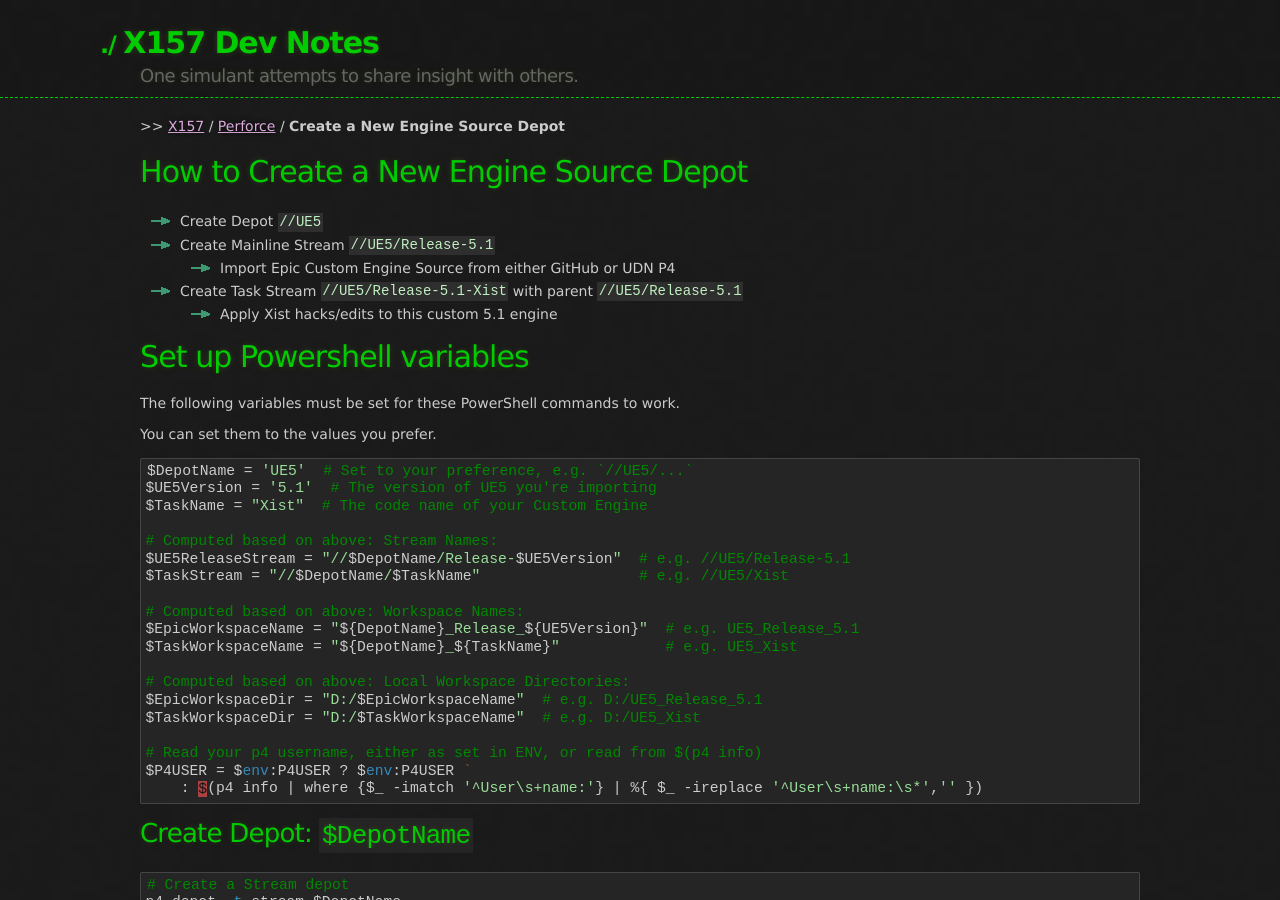
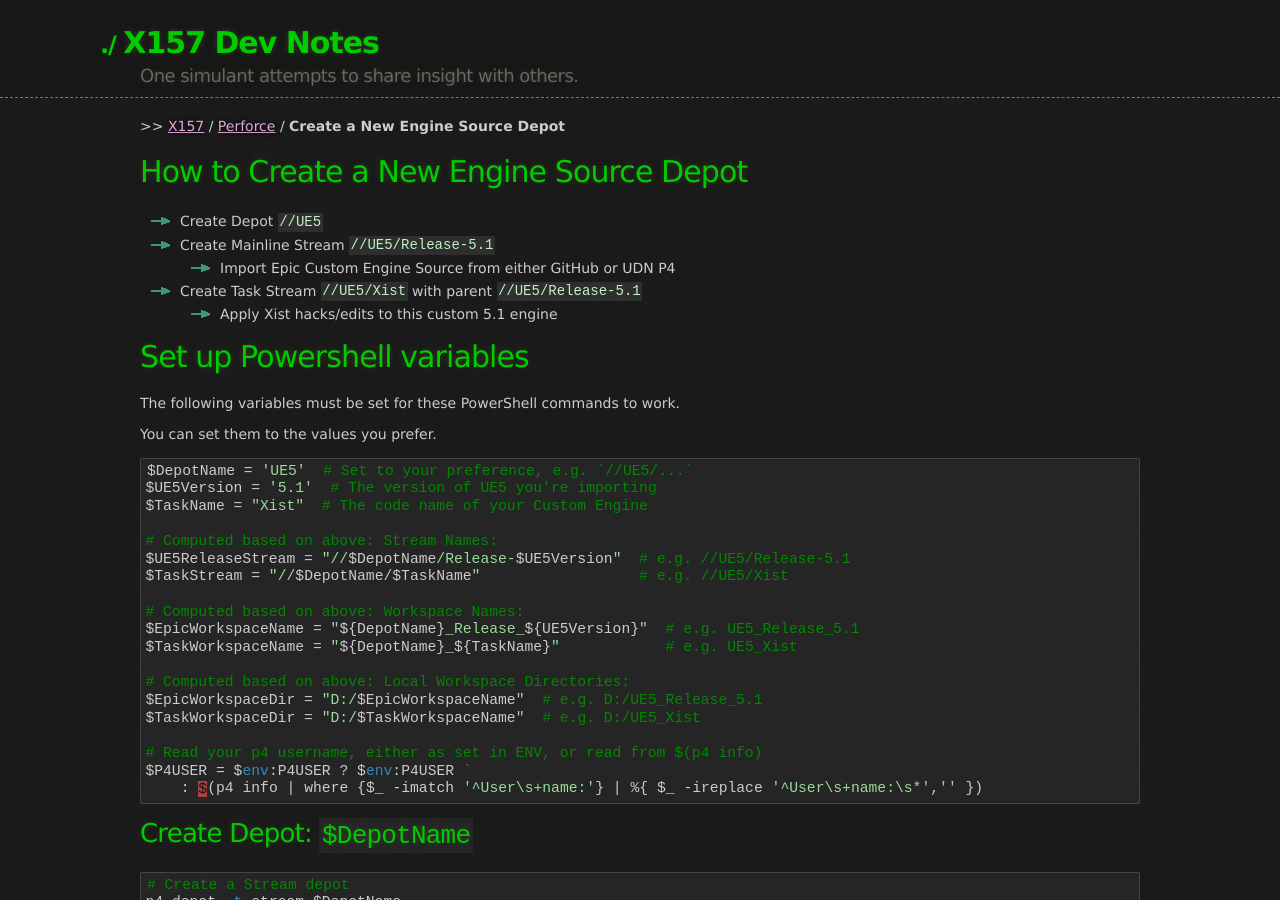
Before and after one commit to x157/x157.github.io, a Jekyll site: the page built from Perforce/How-to-Create-Engine-Source-Depot.md, in a window 1280 px wide and 900 px high. Built offline with Jekyll 4.4.1, drawn with Linux system fonts in a browser that asks for light colours.

Commit message:
Fix typo in summary

```diff
--- a/Perforce/How-to-Create-Engine-Source-Depot.md
+++ b/Perforce/How-to-Create-Engine-Source-Depot.md
@@ -10,7 +10,7 @@
 - Create Depot `//UE5`
 - Create Mainline Stream `//UE5/Release-5.1`
   - Import Epic Custom Engine Source from either GitHub or UDN P4
-- Create Task Stream `//UE5/Release-5.1-Xist` with parent `//UE5/Release-5.1`
+- Create Task Stream `//UE5/Xist` with parent `//UE5/Release-5.1`
   - Apply Xist hacks/edits to this custom 5.1 engine
 
 
```
